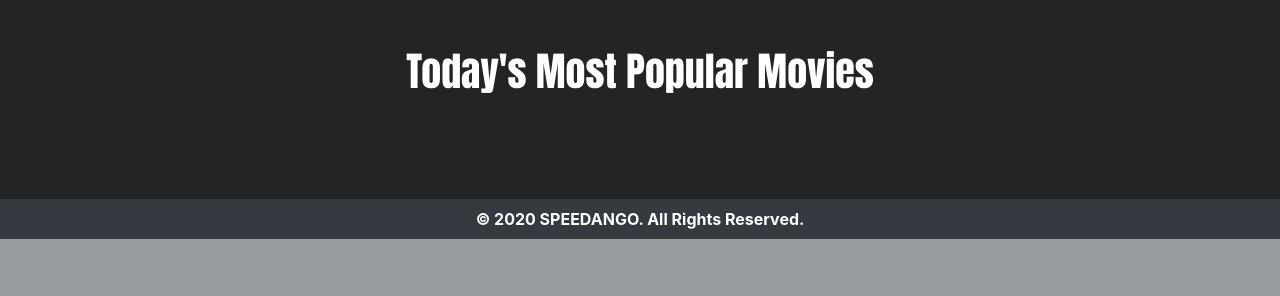
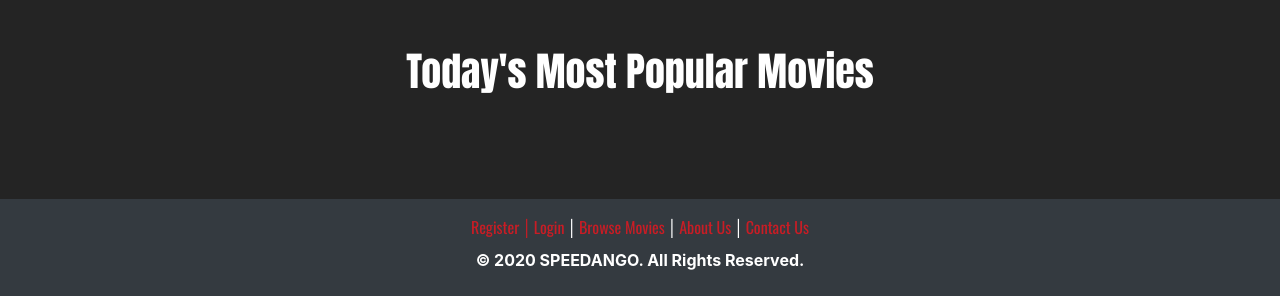
Before and after one commit to mowens86/speedango, a PHP site: page / in a window 1280 px wide. Shown: the part 677-973 px from the top of the page. Before the commit the page ends 916 px from the top, so only its background shows below. Run offline with PHP 8.4, Linux system fonts and the light colour scheme; some libraries are stand-ins or nearby versions.

Commit message:
add login page with form

```diff
--- a/css/styles.css
+++ b/css/styles.css
@@ -4,6 +4,14 @@ h1, h2, h3, h4, h5, h6 {
 
 div, ul, li, button, a, nav, section {
   font-family: "Oswald", sans-serif;
+}
+
+.link-color {
+  color: #C81D25;
+}
+
+.link-color:hover {
+  color: #FF5A5F;
 }
 
 .logo {
@@ -27,8 +35,21 @@ div, ul, li, button, a, nav, section {
   margin: 0 auto;
 }
 
+.login-white-bg {
+  background: #FFFFFF;
+  width: 300px;
+  height: 300px;
+  border: 2px solid #C81D25;
+  border-radius: 0.5rem;
+  margin: 0 auto;
+}
+
 .pt-custom {
   padding-top: 8rem;
+}
+
+.pt-custom-login {
+  padding-top: 3rem;
 }
 
 .white-txt {
@@ -40,7 +61,8 @@ div, ul, li, button, a, nav, section {
 }
 
 @media only screen and (min-width: 990px) {
-  .pt-custom {
+  .pt-custom,
+.pt-custom-login {
     padding-top: 12rem;
   }
 
--- a/includes/footer.php
+++ b/includes/footer.php
@@ -0,0 +1,28 @@
+<footer class="bg-dark text-center p-3">
+    <a class="link-color" href="">Register</a>
+    <span class="link-color"> | </span>
+    <a class="link-color" href="login.php">Login</a>
+    <span class="text-white"> | </span>
+    <a class="link-color" href="">Browse Movies</a>
+    <span class="text-white"> | </span>
+    <a class="link-color" href="">About Us</a>
+    <span class="text-white"> | </span>
+    <a class="link-color" href="">Contact Us</a>
+    <p class="white-txt p-2 m-0"><strong>© <?php echo date("Y"); ?> SPEEDANGO. All Rights Reserved.</strong></p>
+</footer>
+<!-- Scripts JS -->
+<script src="js/index.js"></script>
+<!-- Optional JavaScript -->
+<!-- jQuery first, then Popper.js, then Bootstrap JS -->
+<script src="https://code.jquery.com/jquery-3.5.1.slim.min.js"
+    integrity="sha384-DfXdz2htPH0lsSSs5nCTpuj/zy4C+OGpamoFVy38MVBnE+IbbVYUew+OrCXaRkfj" crossorigin="anonymous">
+</script>
+<script src="https://cdn.jsdelivr.net/npm/popper.js@1.16.1/dist/umd/popper.min.js"
+    integrity="sha384-9/reFTGAW83EW2RDu2S0VKaIzap3H66lZH81PoYlFhbGU+6BZp6G7niu735Sk7lN" crossorigin="anonymous">
+</script>
+<script src="https://stackpath.bootstrapcdn.com/bootstrap/4.5.2/js/bootstrap.min.js"
+    integrity="sha384-B4gt1jrGC7Jh4AgTPSdUtOBvfO8shuf57BaghqFfPlYxofvL8/KUEfYiJOMMV+rV" crossorigin="anonymous">
+</script>
+</body>
+
+</html>
--- a/includes/navigation.php
+++ b/includes/navigation.php
@@ -1,6 +1,6 @@
 <!-- Navigation -->
 <nav class="navbar navbar-expand-lg navbar-dark bg-dark">
-    <a class="navbar-brand" href="#">
+    <a class="navbar-brand" href="index.php">
         <img class="logo" src="./assets/logo.png" alt="">
     </a>
     <button class="navbar-toggler" type="button" data-toggle="collapse" data-target="#navbarNavDropdown"
@@ -10,10 +10,10 @@
     <div class="collapse navbar-collapse justify-content-end" id="navbarNavDropdown">
         <ul class="navbar-nav justify-content-center">
             <li class="nav-item active">
-                <a class="nav-link" href="#">Register <span class="sr-only">(current)</span></a>
+                <a class="nav-link" href="">Register <span class="sr-only">(current)</span></a>
             </li>
             <li class="nav-item">
-                <a class="nav-link" href="#">Login <span class="sr-only">(current)</span></a>
+                <a class="nav-link" href="login.php">Login <span class="sr-only">(current)</span></a>
             </li>
             <li class="nav-item">
                 <a class="nav-link" href="#">Browse Movies</a>
--- a/index.php
+++ b/index.php
@@ -8,8 +8,8 @@
     <div class="bg-img">
         <div class="pt-custom">
             <div class="white-bg text-center pt-3">
-                <h1 class="display-5">Flick A Plan</h1>
-                <p>The #1 Movie Rating Website</p>
+                <h1 class="display-5">Plan a Flick</h1>
+                <p>Rating, Reviews, & More</p>
                 <a class="btn btn-info btn-lg" href="#" role="button">Login</a>
                 <a class="btn btn-danger btn-lg" href="#" role="button">Register</a>
             </div>
@@ -22,29 +22,11 @@
 <section class="bg-black">
     <div class="container">
     <h1 class="text-center text-white pt-5">Today's Most Popular Movies</h1>
-        <div id="topFiveList" class="row p-5">
+        <div id="topMovies" class="row p-5">
 
         </div>
 </section>
 <!-- End Top Rating Section -->
 
 
-<footer class="bg-dark text-center">
-    <p class="white-txt p-2 m-0"><strong>© <?php echo date("Y"); ?> SPEEDANGO. All Rights Reserved.</strong></p>
-</footer>
-<!-- Scripts JS -->
-<script src="js/index.js"></script>
-<!-- Optional JavaScript -->
-<!-- jQuery first, then Popper.js, then Bootstrap JS -->
-<script src="https://code.jquery.com/jquery-3.5.1.slim.min.js"
-    integrity="sha384-DfXdz2htPH0lsSSs5nCTpuj/zy4C+OGpamoFVy38MVBnE+IbbVYUew+OrCXaRkfj" crossorigin="anonymous">
-</script>
-<script src="https://cdn.jsdelivr.net/npm/popper.js@1.16.1/dist/umd/popper.min.js"
-    integrity="sha384-9/reFTGAW83EW2RDu2S0VKaIzap3H66lZH81PoYlFhbGU+6BZp6G7niu735Sk7lN" crossorigin="anonymous">
-</script>
-<script src="https://stackpath.bootstrapcdn.com/bootstrap/4.5.2/js/bootstrap.min.js"
-    integrity="sha384-B4gt1jrGC7Jh4AgTPSdUtOBvfO8shuf57BaghqFfPlYxofvL8/KUEfYiJOMMV+rV" crossorigin="anonymous">
-</script>
-</body>
-
-</html>
+<?php include "includes/footer.php" ?>
--- a/js/index.js
+++ b/js/index.js
@@ -1,28 +1,30 @@
 // Test TMBD
-const topFiveList = document.getElementById('topFiveList');
+const topMovies = document.getElementById('topMovies');
+const tmdbKey = "95560dd40ad749348a5fa29960e0e8ae";
 
 
 /** Fetch */
-const getApi = () => {
-    fetch('https://api.themoviedb.org/3/discover/movie?api_key=95560dd40ad749348a5fa29960e0e8ae&language=en-US&sort_by=popularity.desc&page=1')
+const topMoviesApi = () => {
+    fetch(`https://api.themoviedb.org/3/discover/movie?api_key=${tmdbKey}&language=en-US&sort_by=popularity.desc&page=1`)
     .then((res) => res.json())
     .then((data) => {
-        const firstFive = data.results.slice(0,6);
-        console.log(firstFive);
-        firstFive.forEach(e => {
+        const movies = data.results.slice(0,6);
+        console.log(movies);
+        movies.forEach(movie => {
             let output = `
                 <div class="col-sm-4">
                     <div class="card m-2">
-                        <img class="card-img-top" src="//image.tmdb.org/t/p/w440_and_h660_face/${e.poster_path}" alt="Card image cap">
+                        <a href="#" target="_blank">
+                            <img class="card-img-top" src="//image.tmdb.org/t/p/w440_and_h660_face/${movie.poster_path}" alt="" title="${movie.original_title}">
+                        </a>
                         <div class="card-body">
-                            <h6 class="card-title text-center">${e.original_title}</h6>
+                            <h6 class="card-title text-center">${movie.original_title}</h6>
                         </div>
                     </div>
                 </div>
             `;
-            topFiveList.innerHTML += output;
+            topMovies.innerHTML += output;
         });
-
     })
     .catch((err) => console.log(err))
 }
@@ -48,5 +50,5 @@ const getApi = () => {
 
 
 window.onload = function() {
-    getApi();
+    topMoviesApi();
 };
--- a/scss/styles.scss
+++ b/scss/styles.scss
@@ -8,12 +8,22 @@ $dark-gray: #242424;
 $white: #FFFFFF;
 
 
+// Font Family
 h1, h2, h3, h4, h5, h6 {
     font-family: 'Anton', sans-serif;
 }
 
 div, ul, li, button, a, nav, section {
     font-family: 'Oswald', sans-serif;
+}
+
+// Link Styles
+.link-color {
+    color: $red;
+}
+
+.link-color:hover {
+    color: $salmon;
 }
 
 // Navbar Styles
@@ -39,8 +49,21 @@ div, ul, li, button, a, nav, section {
     margin: 0 auto;
 }
 
+.login-white-bg {
+    background: $white;
+    width: 300px;
+    height: 300px;
+    border: 2px solid $red;
+    border-radius: .5rem;
+    margin: 0 auto;
+}
+
 .pt-custom {
     padding-top: 8rem;
+}
+
+.pt-custom-login {
+    padding-top: 3rem;
 }
 
 .white-txt {
@@ -54,7 +77,8 @@ div, ul, li, button, a, nav, section {
 
 // Media Query
 @media only screen and (min-width: 990px) {
-    .pt-custom {
+    .pt-custom,
+    .pt-custom-login {
         padding-top: 12rem;
     }
 
```
Also changed, not shown: login.php (added, +35 -0 lines), 1 other file.
